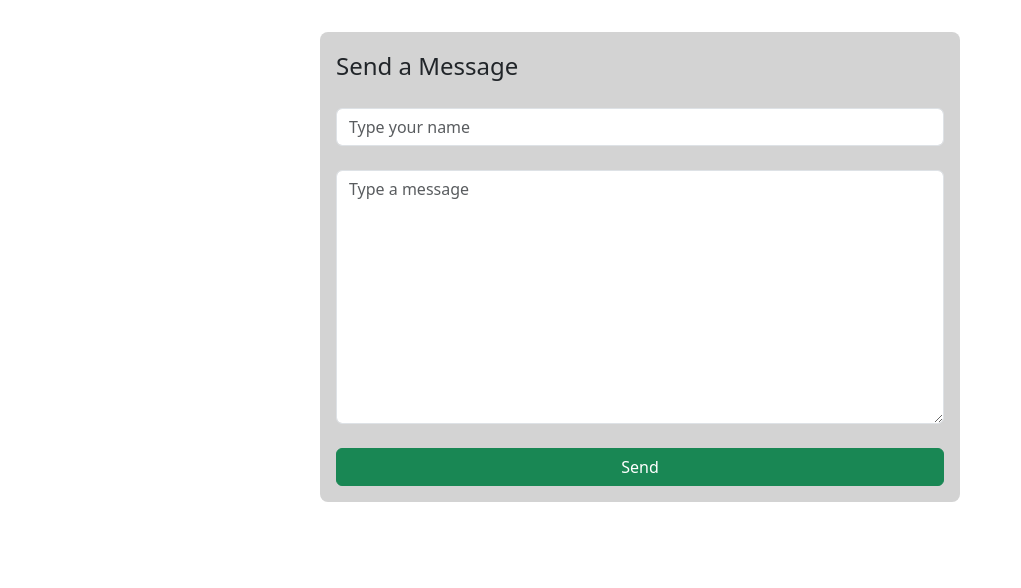
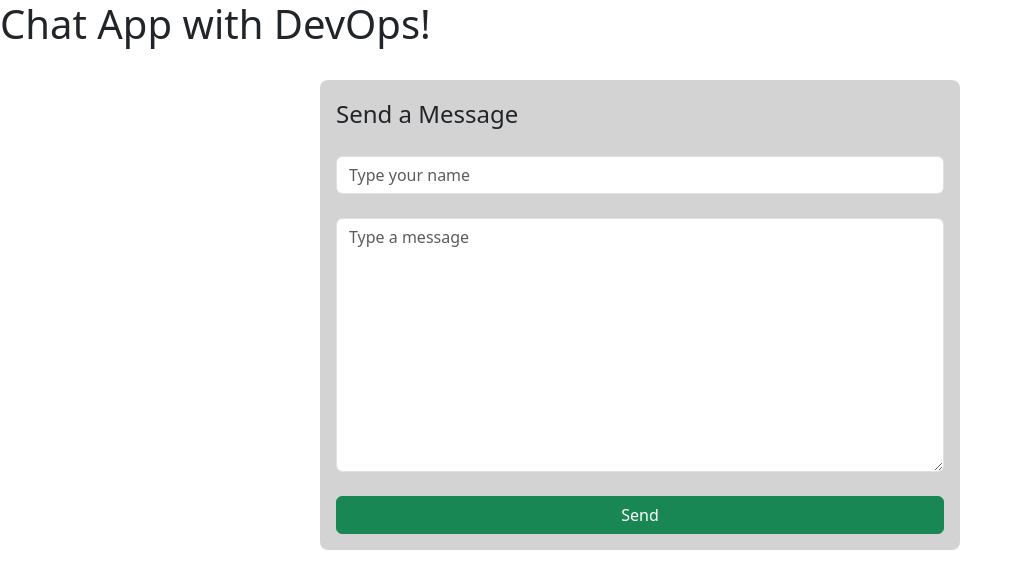
Before and after one commit to KaueSabinoSRV17/ezops-test-kaue-sabino, a website: page src/index.html in a window 1280 px wide. Shown: the whole page, without its empty margins (0-1021 px from the left). Drawn offline with nearby package versions, Linux system fonts and the light colour scheme; no server answers.

Commit message:
feat: h1 title on the page

```diff
--- a/src/index.html
+++ b/src/index.html
@@ -17,6 +17,8 @@
 </head>
 
 <body>
+
+    <h1>Chat App with DevOps!</h1>
 
     <section id="messages">
     </section>
```
